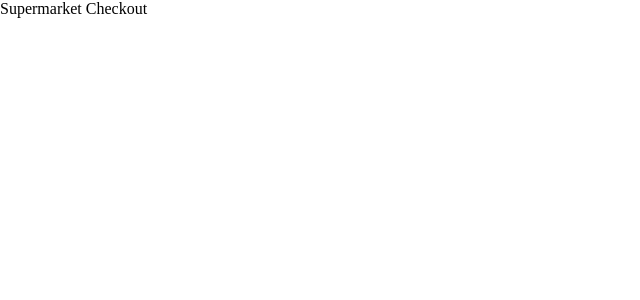
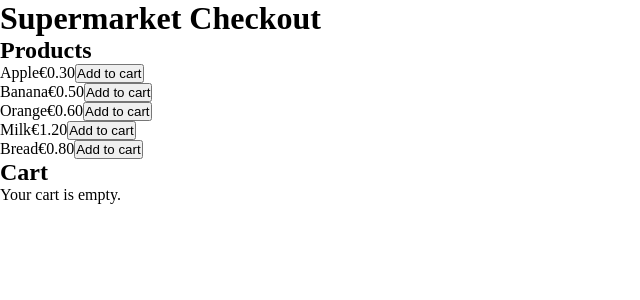
Before and after one commit to AlexanderSeliakov/Haiilo, a React (Vite) app: page / in a window 1280 px wide. Shown: the top 300 px of the page, without its empty margins (0-640 px from the left). Built offline with nearby package versions, Linux system fonts and the light colour scheme.

Commit message:
feat: add types, product/offer data, components

```diff
--- a/src/App.tsx
+++ b/src/App.tsx
@@ -1,5 +1,15 @@
+import { ProductList } from '@/components/ProductList';
+import { Cart } from '@/components/Cart';
+import { products } from '@/data/products';
+
 function App() {
-  return <main>Supermarket Checkout</main>;
+  return (
+    <main>
+      <h1>Supermarket Checkout</h1>
+      <ProductList products={products} />
+      <Cart />
+    </main>
+  );
 }
 
 export default App;
--- /dev/null
+++ b/src/components/Cart.tsx
@@ -0,0 +1,8 @@
+export function Cart() {
+  return (
+    <aside>
+      <h2>Cart</h2>
+      <p>Your cart is empty.</p>
+    </aside>
+  );
+}
--- /dev/null
+++ b/src/components/ProductItem.tsx
@@ -0,0 +1,16 @@
+import type { Product } from '@/types';
+import { formatPrice } from '@/utils/formatPrice';
+
+interface ProductItemProps {
+  product: Product;
+}
+
+export function ProductItem({ product }: ProductItemProps) {
+  return (
+    <li>
+      <span>{product.name}</span>
+      <span>{formatPrice(product.priceInCents)}</span>
+      <button>Add to cart</button>
+    </li>
+  );
+}
--- /dev/null
+++ b/src/components/ProductList.tsx
@@ -0,0 +1,19 @@
+import type { Product } from '@/types';
+import { ProductItem } from './ProductItem';
+
+interface ProductListProps {
+  products: Product[];
+}
+
+export function ProductList({ products }: ProductListProps) {
+  return (
+    <section>
+      <h2>Products</h2>
+      <ul>
+        {products.map((product) => (
+          <ProductItem key={product.id} product={product} />
+        ))}
+      </ul>
+    </section>
+  );
+}
--- /dev/null
+++ b/src/data/offers.ts
@@ -0,0 +1,6 @@
+import type { Offer } from '@/types';
+
+export const offers: Offer[] = [
+  { productId: 'apple', quantity: 2, priceInCents: 45 },
+  { productId: 'banana', quantity: 3, priceInCents: 130 },
+];
--- /dev/null
+++ b/src/data/products.ts
@@ -0,0 +1,9 @@
+import type { Product } from '@/types';
+
+export const products: Product[] = [
+  { id: 'apple', name: 'Apple', priceInCents: 30 },
+  { id: 'banana', name: 'Banana', priceInCents: 50 },
+  { id: 'orange', name: 'Orange', priceInCents: 60 },
+  { id: 'milk', name: 'Milk', priceInCents: 120 },
+  { id: 'bread', name: 'Bread', priceInCents: 80 },
+];
--- /dev/null
+++ b/src/types.ts
@@ -0,0 +1,16 @@
+export interface Product {
+  id: string;
+  name: string;
+  priceInCents: number;
+}
+
+export interface CartItem {
+  productId: string;
+  quantity: number;
+}
+
+export interface Offer {
+  productId: string;
+  quantity: number;
+  priceInCents: number;
+}
--- /dev/null
+++ b/src/utils/formatPrice.ts
@@ -0,0 +1,3 @@
+export function formatPrice(cents: number): string {
+  return `€${(cents / 100).toFixed(2)}`;
+}
```
Also changed, not shown: src/components/CartItem.tsx (added, +17 -0 lines).
